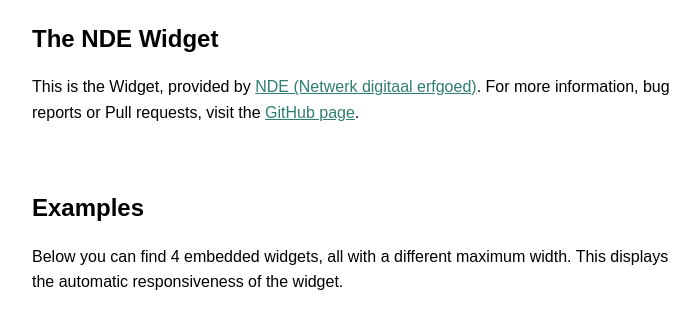
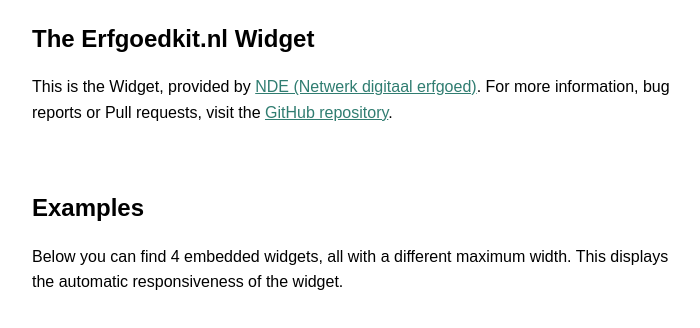
Before and after one commit to grrr-amsterdam/erfgoedkit.nl-widget, a website built with Parcel: page index.html in a window 1280 px wide. Shown: the whole page, without its empty margins (288-988 px from the left). Built offline with nearby package versions, Linux system fonts and the light colour scheme; no server answers.

Commit message:
Improve docs
- Add contribute section
- Replace NDE by erfgoedkit.nl
- Add .env.example

```diff
--- a/index.html
+++ b/index.html
@@ -3,7 +3,7 @@
     <head>
         <meta charset="UTF-8" />
         <meta name="viewport" content="width=device-width, initial-scale=1.0" />
-        <title>Parcel Scaffold</title>
+        <title>Erfgoedkit.nl Widget</title>
 
         <link rel="stylesheet" href="./styles/main.scss" />
 
@@ -34,14 +34,14 @@
 
     <body>
         <article>
-            <h1>The NDE Widget</h1>
+            <h1>The Erfgoedkit.nl Widget</h1>
             <p>
                 This is the Widget, provided by
                 <a href="https://netwerkdigitaalerfgoed.nl/"
                     >NDE (Netwerk digitaal erfgoed)</a
                 >. For more information, bug reports or Pull requests, visit the
                 <a href="https://github.com/grrr-amsterdam/erfgoedkit.nl-widget"
-                    >GitHub page</a
+                    >GitHub repository</a
                 >.
             </p>
 
```
Also changed, not shown: README.md, 1 other file.
